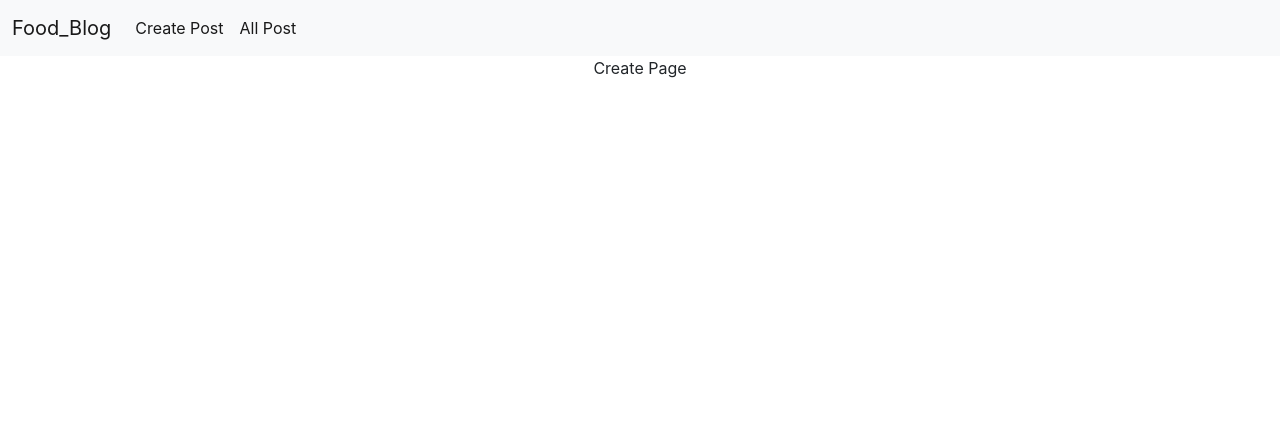
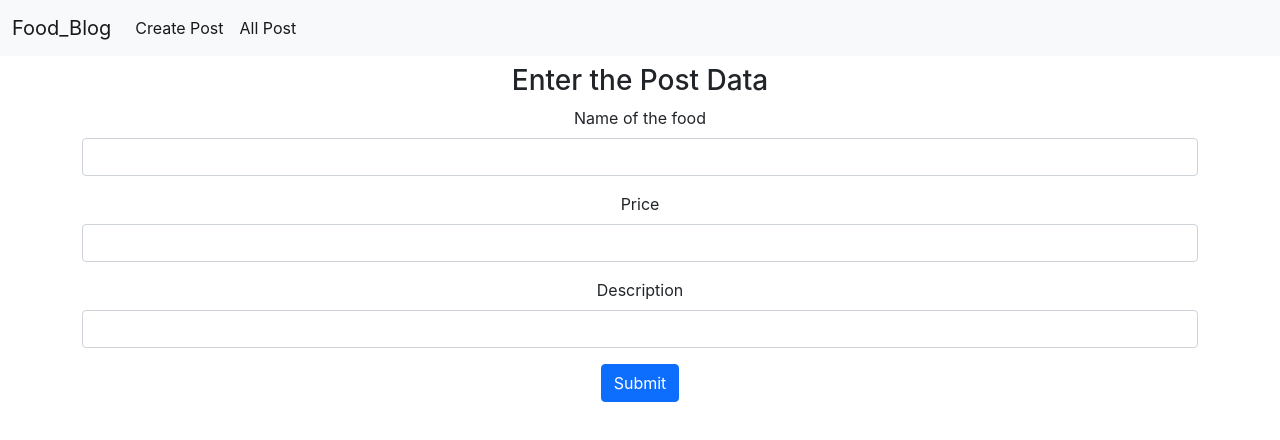
Before and after one commit to Ankan-Halder/Food_Blog, a React (Create React App) app in the folder frontend/: page /create in a window 1280 px wide. Shown: the top 440 px of the page. Built offline with nearby package versions, Linux system fonts and the light colour scheme.

Commit message:
changes in create page of frontend

```diff
--- a/frontend/src/Components/Create.jsx
+++ b/frontend/src/Components/Create.jsx
@@ -1,7 +1,29 @@
 import React from "react";
 
 const Create = () => {
-  return <div>Create Page</div>;
+  return (
+    <div className="container my-2">
+      <h3 className="text-center">Enter the Post Data</h3>
+      <form>
+        <div className="mb-3">
+          <label className="form-label">Name of the food</label>
+          <input type="text" className="form-control" />
+        </div>
+        <div className="mb-3">
+          <label className="form-label">Price</label>
+          <input type="number" className="form-control" />
+        </div>
+        <div className="mb-3">
+          <label className="form-label">Description</label>
+          <input type="text" className="form-control" />
+        </div>
+
+        <button type="submit" className="btn btn-primary">
+          Submit
+        </button>
+      </form>
+    </div>
+  );
 };
 
 export default Create;
```
